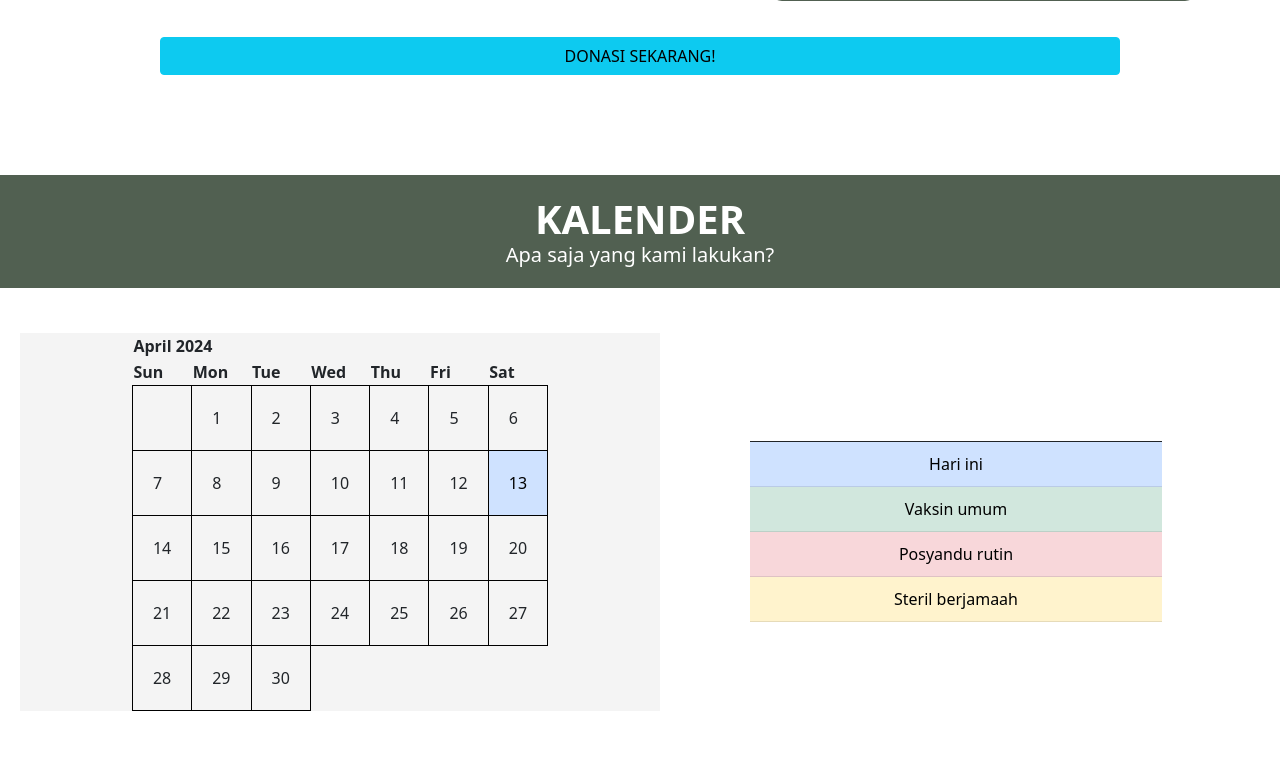
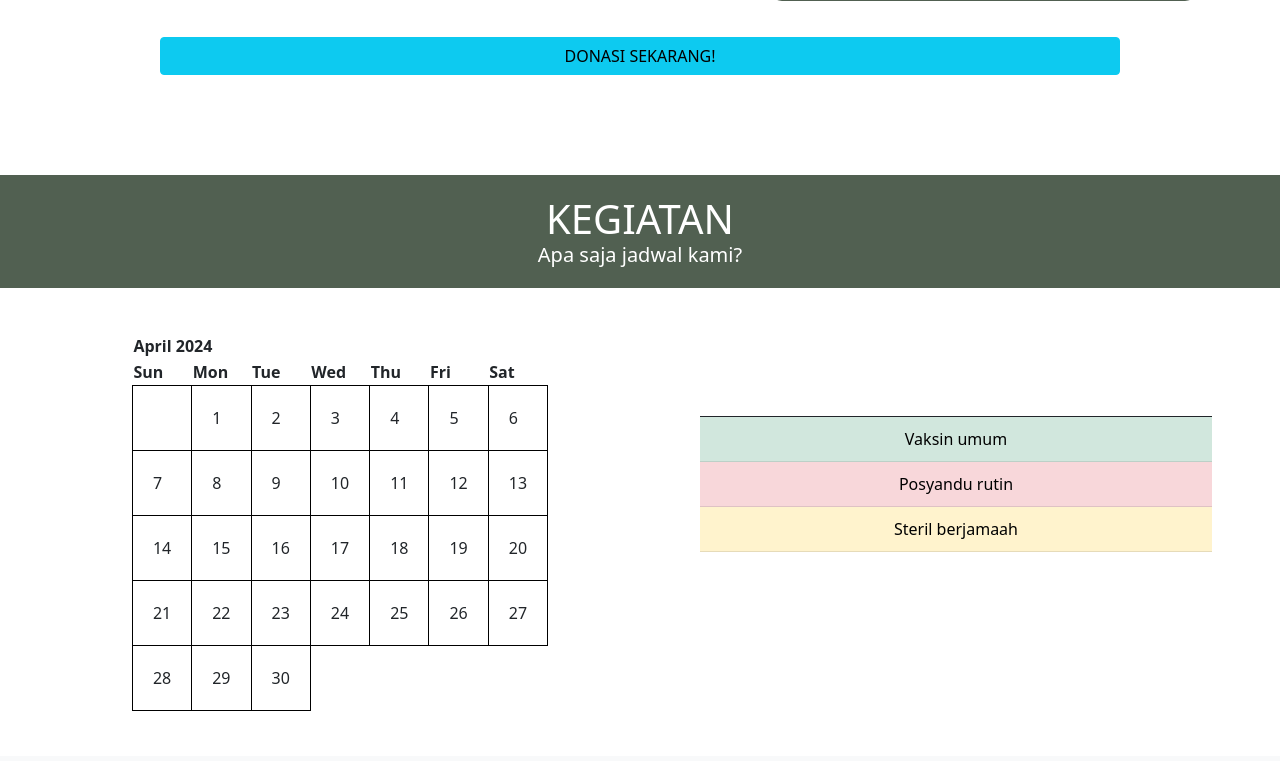
Before and after one commit to kaylaygmana/minproweb3, a PHP site: page / in a window 1280 px wide. Shown: the part 1767-2528 px from the top of the page. After the commit the page ends 2478 px from the top, so only its background shows below. Run offline with PHP 8.4, Linux system fonts and the light colour scheme.

Commit message:
Update index.php

```diff
--- a/index.php
+++ b/index.php
@@ -102,7 +102,7 @@ if (!isset($_SESSION['sudah_login'])) {
         }
 
         #calendarContainer {
-            background-color: #F4F4F4;
+            /* background-color: #F4F4F4; */
             margin-left: 20px;
             width: 50%;
             display: flex;
@@ -160,6 +160,10 @@ if (!isset($_SESSION['sudah_login'])) {
                 <li class="nav-item">
                     <a class="nav-link active" href="adopsi.php">Adopsi kucing</a>
                 </li>
+                <li class="nav-item">
+                    <a class="nav-link active" href="kritiksaran.php">Beri saran</a>
+                </li>
+
             </ul>
             <ul class="navbar-nav ms-auto mb-2 mb-lg-0">
             <ul class="navbar-nav ms-auto mb-2 mb-lg-0">
@@ -282,12 +286,17 @@ if (!isset($_SESSION['sudah_login'])) {
   </div>
 </section>
 
-<section id = "kalender" style="position: relative;">
+<section id="kalender" style="position: relative;">
 <div style="text-align: center; background-color: rgb(81, 96, 81); color: white;padding:20px">
-        <span style="font-weight: bold; "  class="h1">KALENDER</span> <br> <span class="h5">Apa saja yang kami lakukan?</span>
+        <span class="h1">KEGIATAN</span> <br> <span class="h5">Apa saja jadwal kami?</span>
       </div>
+
+
+<div id="calendarContainer" style="size: 60px; margin-bottom:30px"></div>
+
+
 <!-- Bagian formulir untuk admin -->
-<div id="formEvent"></div>
+<div id="formEvent" style="size: 6000px; margin-bottom:30px"></div>
 <?php if ($is_admin): ?>
   <label for="datePicker">Pilih Tanggal:</label>
   <input type="date" id="datePicker" name="datePicker">
@@ -301,7 +310,7 @@ if (!isset($_SESSION['sudah_login'])) {
 
 <div class="calendar-and-user">
         <div id="calendarContainer"></div>
-        <section class="horizontal-layout">
+
 <script>
 //untuk non admin
 function generateCalendaruser() {
@@ -330,11 +339,8 @@ if (!isset($_SESSION['sudah_login'])) {
                 var cellDate = year.toString().padStart(2, '0') + '-' + month.toString().padStart(2, '0') + '-' + date.toString().padStart(2, '0');
 
                 var color = localStorage.getItem(cellDate);
-                if (new Date(year, month - 1, date).toDateString() === today.toDateString()) {
-                    calendarTable += '<td class="today" style="background-color: ' + (color ? color : '') + '">' + date + '</td>';
-                } else {
                 calendarTable += '<td style="background-color: ' + (color ? color : '') + '">' + date + '</td>';
-                }
+
                 date++;
             }
         }
@@ -346,7 +352,6 @@ if (!isset($_SESSION['sudah_login'])) {
     document.getElementById('calendarContainer').innerHTML = calendarTable;
 }
 
-
 function monthName(monthIndex) {
     var months = ["January", "February", "March", "April", "May", "June", "July", "August", "September", "October", "November", "December"];
     return months[monthIndex];
@@ -355,11 +360,12 @@ if (!isset($_SESSION['sudah_login'])) {
 generateCalendaruser();
 
     function generateCalendar() {
-
         var datePicker = document.getElementById('datePicker');
         var selectedDate = new Date(datePicker.value);
         var year = selectedDate.getFullYear();
+
         var month = selectedDate.getMonth() + 1;
+
 
         var daysInMonth = new Date(year, month, 0).getDate();
         var firstDayOfMonth = new Date(year, month - 1, 1).getDay();
@@ -382,11 +388,7 @@ function generateCalendar() {
                     var cellDate = year.toString().padStart(2, '0') + '-' + month.toString().padStart(2, '0') + '-' + date.toString().padStart(2, '0');
 
                     var color = localStorage.getItem(cellDate);
-                if (selectedDate.toDateString() === today.toDateString()) {
-                    calendarTable += '<td class="today" onclick="selectDate(this)" style="background-color: ' + (color ? color : '') + '">' + date + '</td>';
-                } else {
                     calendarTable += '<td onclick="selectDate(this)" style="background-color: ' + (color ? color : '') + '">' + date + '</td>';
-                }
                     date++;
                 }
             }
@@ -439,9 +441,9 @@ function generateCalendar() {
     generateCalendar();
 
     // Load saved colors from local storage
-            window.onload = function () {
+    window.onload = function() {
         var cells = document.querySelectorAll('td');
-                cells.forEach(function (cell) {
+        cells.forEach(function(cell) {
             var cellDate = cell.parentNode.parentNode.parentNode.querySelector('th').textContent + '-' + cell.textContent.padStart(2, '0');
             var color = localStorage.getItem(cellDate);
             if (color) {
@@ -451,9 +453,8 @@ function generateCalendar() {
     }
 
 </script>
-    </div>
-    <div class="table-container">
-    <section class="horizontal-layout">
+
+    <div  style="margin-bottom: -650px; margin-top:-410px" class="table-container">
         <table class="table">
             <thead>
                 <tr>
@@ -461,9 +462,6 @@ function generateCalendar() {
                 </tr>
             </thead>
             <tbody>
-                <tr class="table-primary">
-                    <td>Hari ini</td>
-                </tr>
                 <tr class="table-success">
                     <td>Vaksin umum</td>
                 </tr>
@@ -475,9 +473,7 @@ function generateCalendar() {
                 </tr>
             </tbody>
         </table>
-    </section>
     </div>
-
 
 
 <script src="https://cdn.jsdelivr.net/npm/bootstrap@5.0.2/dist/js/bootstrap.bundle.min.js" integrity="sha384-MrcW6ZMFYlzcLA8Nl+NtUVF0sA7MsXsP1UyJoMp4YLEuNSfAP+JcXn/tWtIaxVXM" crossorigin="anonymous"></script>
```
Lines whose indentation alone changed are shown as unchanged.
